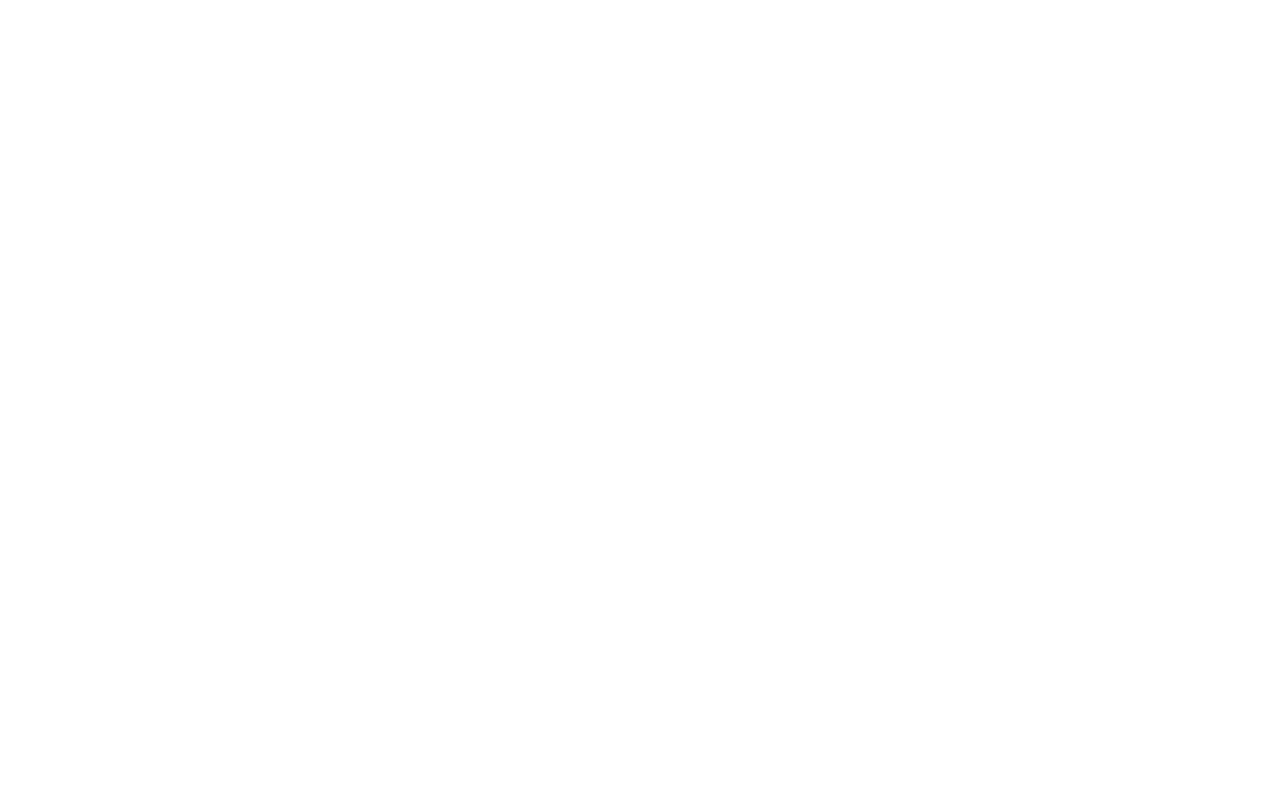
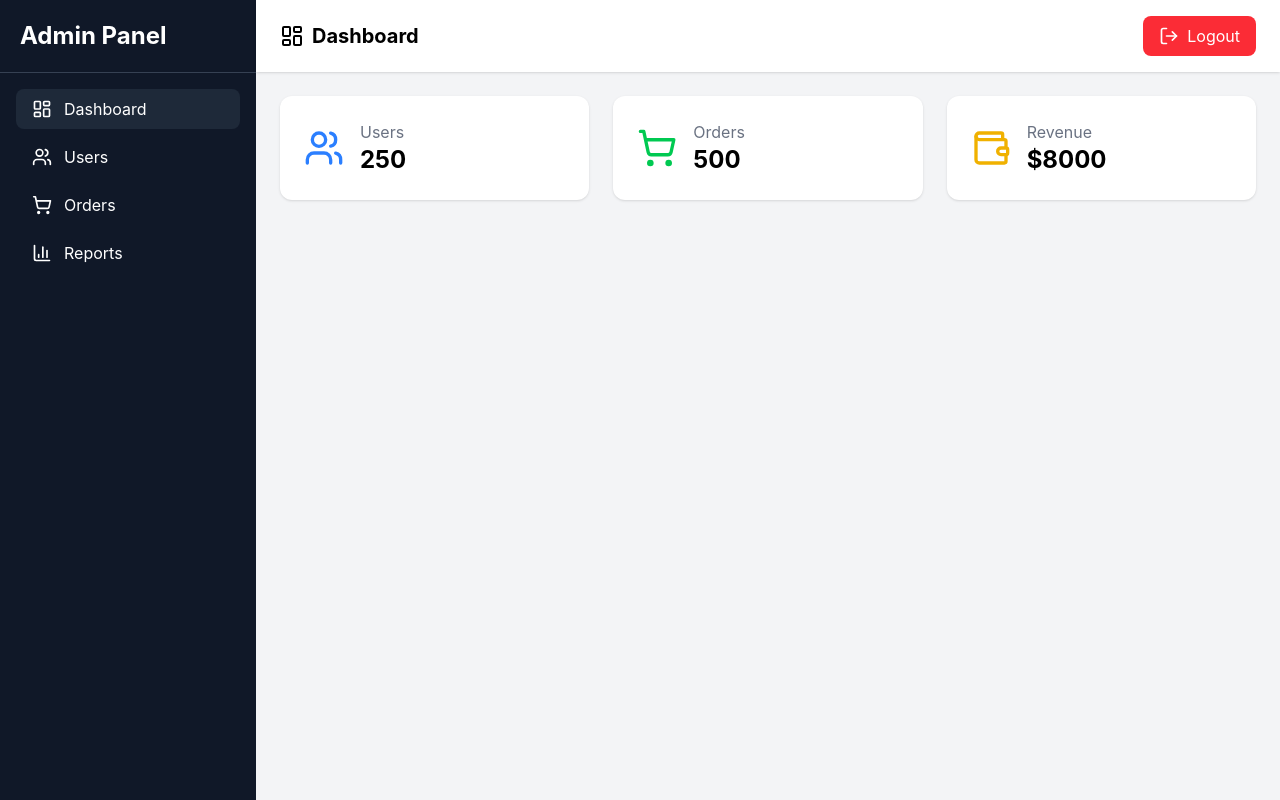
Before and after one commit to proshehab/admin, a Vue app: page /admin/dashboard in a window 1280 px wide. Before the commit this address had no page. Built offline with nearby package versions, Linux system fonts and the light colour scheme.

Commit message:
feat: add AdminDashboard component and update routing for admin access

```diff
--- a/src/router/index.js
+++ b/src/router/index.js
@@ -4,6 +4,7 @@
 import Dashboard from "../views/Dashboard.vue";
 import UserForm from "../views/UserForm.vue";
 import AdminLogin from "../views/Admin/AdminLogin.vue";
+import AdminDashboard from "../views/Admin/AdminDashboard.vue";
 
 const routes = [
   {
@@ -13,6 +14,11 @@
   {
     path: "/admin/login",
     component: AdminLogin,
+  },
+
+  {
+    path: "/admin/dashboard",
+    component: AdminDashboard,
   },
 
   {
--- /dev/null
+++ b/src/views/Admin/AdminDashboard.vue
@@ -0,0 +1,110 @@
+<template>
+  <div class="min-h-screen flex bg-gray-100">
+    <!-- SIDEBAR -->
+    <aside class="w-64 bg-gray-900 text-white hidden lg:block">
+      <div class="p-5 text-2xl font-bold border-b border-gray-700">
+        Admin Panel
+      </div>
+
+      <nav class="p-4 space-y-2">
+        <RouterLink
+          to="/dashboard"
+          class="flex items-center gap-3 px-4 py-2 rounded-lg bg-gray-800"
+        >
+          <LayoutDashboard class="w-5 h-5" />
+          Dashboard
+        </RouterLink>
+
+        <RouterLink
+          to="/users/create"
+          class="flex items-center gap-3 px-4 py-2 rounded-lg hover:bg-gray-800"
+        >
+          <Users class="w-5 h-5" />
+          Users
+        </RouterLink>
+
+        <a
+          class="flex items-center gap-3 px-4 py-2 rounded-lg hover:bg-gray-800"
+        >
+          <ShoppingCart class="w-5 h-5" />
+          Orders
+        </a>
+
+        <a
+          class="flex items-center gap-3 px-4 py-2 rounded-lg hover:bg-gray-800"
+        >
+          <BarChart3 class="w-5 h-5" />
+          Reports
+        </a>
+      </nav>
+    </aside>
+
+    <!-- MAIN -->
+    <div class="flex-1 flex flex-col">
+      <!-- TOP NAV -->
+      <header
+        class="bg-white shadow flex items-center justify-between px-6 py-4"
+      >
+        <button class="lg:hidden text-2xl">☰</button>
+
+        <h1 class="text-xl font-bold flex items-center gap-2">
+          <LayoutDashboard class="w-6 h-6" />
+          Dashboard
+        </h1>
+
+        <button
+          class="flex items-center gap-2 bg-red-500 hover:bg-red-600 text-white px-4 py-2 rounded-lg"
+        >
+          <LogOut class="w-5 h-5" />
+          Logout
+        </button>
+      </header>
+
+      <!-- CONTENT -->
+      <main class="p-6">
+        <div class="grid grid-cols-1 md:grid-cols-3 gap-6">
+          <!-- USERS -->
+          <RouterLink
+            to="/users/create"
+            class="bg-white p-6 rounded-xl shadow flex items-center gap-4 hover:shadow-md hover:-translate-y-0.5 transition"
+          >
+            <Users class="w-10 h-10 text-blue-500" />
+            <div>
+              <p class="text-gray-500">Users</p>
+              <h2 class="text-2xl font-bold">250</h2>
+            </div>
+          </RouterLink>
+
+          <!-- ORDERS -->
+          <div class="bg-white p-6 rounded-xl shadow flex items-center gap-4">
+            <ShoppingCart class="w-10 h-10 text-green-500" />
+            <div>
+              <p class="text-gray-500">Orders</p>
+              <h2 class="text-2xl font-bold">500</h2>
+            </div>
+          </div>
+
+          <!-- REVENUE -->
+          <div class="bg-white p-6 rounded-xl shadow flex items-center gap-4">
+            <Wallet class="w-10 h-10 text-yellow-500" />
+            <div>
+              <p class="text-gray-500">Revenue</p>
+              <h2 class="text-2xl font-bold">$8000</h2>
+            </div>
+          </div>
+        </div>
+      </main>
+    </div>
+  </div>
+</template>
+
+<script setup>
+import {
+  LayoutDashboard,
+  Users,
+  ShoppingCart,
+  BarChart3,
+  LogOut,
+  Wallet,
+} from "lucide-vue-next";
+</script>
```
Also changed, not shown: src/components/Admin/AdminFooter.vue (added), src/components/Admin/AdminHeader.vue (added), src/components/Admin/AdminSidebar.vue (added).
